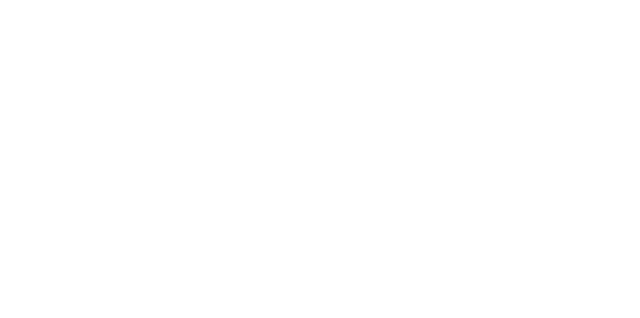
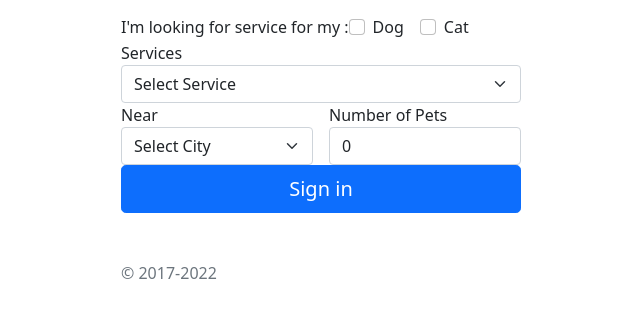
Before and after one commit to Baltii/petcare, a React (Create React App) app: page /SecondForm in a window 1280 px wide. Before the commit this address had no page. Shown: the top 318 px of the page, without its empty margins (319-959 px from the left). Built offline with nearby package versions, Linux system fonts and the light colour scheme.

Commit message:
First form Annonce

```diff
--- a/package.json
+++ b/package.json
@@ -6,6 +6,7 @@
     "@testing-library/jest-dom": "^5.16.4",
     "@testing-library/react": "^13.2.0",
     "@testing-library/user-event": "^13.5.0",
+    "bootstrap": "^5.1.3",
     "firebase": "^9.8.1",
     "react": "^18.1.0",
     "react-dom": "^18.1.0",
@@ -13,6 +14,7 @@
     "react-icons": "^4.3.1",
     "react-router-dom": "^6.3.0",
     "react-scripts": "5.0.1",
+    "react-select": "^5.3.2",
     "styled-components": "^5.3.5",
     "web-vitals": "^2.1.4"
   },
--- a/src/App.js
+++ b/src/App.js
@@ -11,6 +11,7 @@
 import Services from './pages/Services';
 import Register from './pages/Signup';
 import CreatePost from './pages/createPost/createPost';
+import SecondForm from './pages/createPost/secondForm';
 
 
 
@@ -29,6 +30,7 @@
         <Route path='/Register' element={<Register />} />
         <Route path='/Boarding' element={<Boarding />} />
         <Route path='/CreatePost' element={<CreatePost />} />
+        <Route path='/SecondForm' element={<SecondForm />} />
       </Routes>
     </Router>
   );
--- a/src/pages/createPost/createPost.css
+++ b/src/pages/createPost/createPost.css
@@ -91,3 +91,14 @@
      left: unset;
     }
    }
+
+   .container{
+    display: flex;
+
+    justify-content: center;
+    align-items: center;
+    height: 100%;
+    padding: 15px;
+    gap: 5px;
+
+   }
--- a/src/pages/createPost/createPost.js
+++ b/src/pages/createPost/createPost.js
@@ -2,17 +2,19 @@
 import { addDoc, collection } from "firebase/firestore";
 import { db, auth, storage } from "../../Firebase";
 import { useNavigate } from "react-router-dom";
+import { city } from "../../util/data";
 import "./createPost.css";
 import { getDownloadURL, ref, uploadBytesResumable } from "firebase/storage";
-import { useAuthState } from "react-firebase-hooks/auth";
-import { async } from "@firebase/util";
+import 'bootstrap/dist/css/bootstrap.min.css';
+
 
 const CreatePost = () => {
   const [data, setData] = useState("");
-  const {fullName, age, phone, adress, city, zip} = data;
+  const [cityv, setCityv] = useState(null);
+  const {fullName, age, phone, adress, zip} = data;
   const [image, setImage] = useState(null);
   const [progress, setProgress] = useState(0);
-  const user = useAuthState(auth);
+  const user = auth.currentUser;
 
   useEffect(() => {
     const uploadFile = () => {
@@ -45,7 +47,9 @@
   const handleSubmit = async (e) => {
     e.preventDefault();
     await addDoc(collection(db, "annonce"), {
-      ...data
+      ...data,
+      city: cityv,
+      uid : user.uid,
     });
 
 
@@ -62,6 +66,7 @@
         <div className="inputGp">
           <label> Image</label>
           <input
+          className="form-control"
           type="file"
           label="Upload"
           onChange={(e) => setImage(e.target.files[0])}
@@ -70,15 +75,18 @@
         <div className="inputGp">
           <label> Full Name</label>
           <input
+            className="form-control"
             name="fullName"
             value={fullName}
             onChange={handleChange}
           />
         </div>
-        <div className="inputGp">
+        <div className="row g-3">
+
+        <div className="col-md-6">
           <label> Age</label>
           <input
-
+            className="form-control"
             name="age"
             type="number"
             value={age}
@@ -86,15 +94,17 @@
 
           />
         </div>
-        <div className="inputGp">
+        <div className="col-md-6">
           <label> phone</label>
           <input
+            className="form-control"
             name="phone"
             type="text"
             value={phone}
             onChange={handleChange}
 
           />
+        </div>
         </div>
         <div className="inputGp">
           <label> Adress</label>
@@ -106,25 +116,39 @@
 
           />
           </div>
-          <div className="inputGp">
+          <div className="row g-3">
+
+          <div className="col-md-6">
           <label> City</label>
-          <input
+          <select
+          className="form-select"
             name="city"
-            type="text"
-            value={city}
-            onChange={handleChange}
-          />
+            onChange={(e) => setCityv(e.target.value)}>
+            <option value="other">
+              Select City
+            </option>
+            {city &&
+              city.map((item) => (
+                <option
+                  key={item.id}
+                  value={item.urlParamName}>
+                  {item.name}
+                </option>
+              ))}
+          </select>
           </div>
-          <div className="inputGp">
+          <div className="col-md-6">
           <label> Zip</label>
           <input
+          className="form-control"
             type="number"
             name="zip"
             value={zip}
             onChange={handleChange}
           />
           </div>
-        <button type="submit" disabled={progress !== null && progress < 100}> Submit </button>
+          </div>
+        <button type="submit" className="btn btn-primary" disabled={progress !== null && progress < 100}> Submit </button>
       </div>
     </div>
       </form>
--- /dev/null
+++ b/src/pages/createPost/secondForm.js
@@ -0,0 +1,108 @@
+import React, { useState, useEffect } from "react";
+import 'bootstrap/dist/css/bootstrap.min.css';
+import {services, city} from '../../util/data';
+import { db } from "../../Firebase";
+import { addDoc, collection } from "firebase/firestore";
+import "./createPost.css";
+
+
+
+const SecondForm = () => {
+    const [type, setType] = useState("");
+    const [number, setNumber] = useState(0);
+    const [service, setService] = useState(null);
+    const [near, setNear] = useState(null);
+
+    const handleSubmit = async (e) => {
+        e.preventDefault();
+        await addDoc(collection(db, "annonce"), {
+          type: type,
+          service: service,
+          near: near,
+          number: number,
+        });
+    };
+  return (
+    <>
+        <div className='container w-50'>
+        <form className='d-flex row align-self-center py-8' onSubmit={handleSubmit}>
+            <div className='col'>
+                I'm looking for service for my :
+                <div className="form-check form-check-inline">
+                    <input className="form-check-input" type="checkbox" name='type' value="Dog" onChange={(e) => setType(e.target.value)} />
+                    <label className="form-check-label">
+                        Dog
+                    </label>
+                </div>
+                <div className="form-check form-check-inline">
+                    <input className="form-check-input" type="checkbox" name='type' value="Cat" onChange={(e) => setType(e.target.value)}  />
+                    <label className="form-check-label">
+                        Cat
+                    </label>
+                </div>
+
+
+          <div className="col-md-auti">
+          <label> Services</label>
+          <select
+          className="form-select"
+            name="service"
+            onChange={(e) => setService(e.target.value)}>
+            <option value="other">
+              Select Service
+            </option>
+            {services &&
+              services.map((item) => (
+                <option
+                  key={item.id}
+                  value={item.urlParamName}>
+                  {item.name}
+                </option>
+              ))}
+          </select>
+          </div>
+
+
+          <div className="row g-3">
+                <div className="col-md-6">
+                <label> Near</label>
+                <select
+                className="form-select"
+                    name="Near"
+                    onChange={(e) => setNear(e.target.value)}>
+                    <option value="other">
+                    Select City
+                    </option>
+                    {city &&
+                    city.map((item) => (
+                        <option
+                        key={item.id}
+                        value={item.urlParamName}>
+                        {item.name}
+                        </option>
+                    ))}
+                </select>
+                </div>
+                <div className="col-md-6">
+          <label> Number of Pets</label>
+          <input
+            className="form-control"
+            name="number"
+            type="number"
+            value={number}
+            onChange={(e) => setNumber(e.target.value)}
+
+          />
+        </div>
+        </div>
+            <button className="w-100 btn btn-lg btn-primary" type="submit">Sign in</button>
+            <p className="mt-5 mb-3 text-muted">&copy; 2017-2022</p>
+            </div>
+        </form>
+    </div>
+    </>
+
+  );
+}
+
+export default SecondForm
--- /dev/null
+++ b/src/util/data.js
@@ -0,0 +1,64 @@
+export const services = [
+    {
+      id: 1,
+      name: "Boarding",
+      urlParamName: "Boarding",
+    },
+    {
+      id: 2,
+      name: "Dog Walking",
+      urlParamName: "Dog Walking",
+    },
+    {
+      id: 3,
+      name: "Pet Day Care",
+      urlParamName: "Pet Day Care",
+    },
+    {
+        id: 4,
+        name: "Pet Training",
+        urlParamName: "Pet Training",
+      },
+      {
+        id: 5,
+        name: "Online Veterinary",
+        urlParamName: "Online Veterinary",
+      },
+
+];
+
+export const city = [
+    {
+        id: 1,
+        name: "Tunis",
+        urlParamName: "Tunis",
+    },
+    {
+        id: 2,
+        name: "Bizerte",
+        urlParamName: "Bizerte",
+    },
+    {
+        id: 3,
+        name: "Sousse",
+        urlParamName: "Sousse",
+    },
+    {
+        id: 4,
+        name: "Sfax",
+        urlParamName: "Sfax",
+    },
+];
+
+export const types = [
+    {
+      id: 1,
+      name: "Dog",
+      urlParamName: "Dog",
+    },
+    {
+      id: 2,
+      name: "Cat",
+      urlParamName: "Cat",
+    },
+];
```
Also changed, not shown: 1 other file (tests, documents, lock files or other folders).
